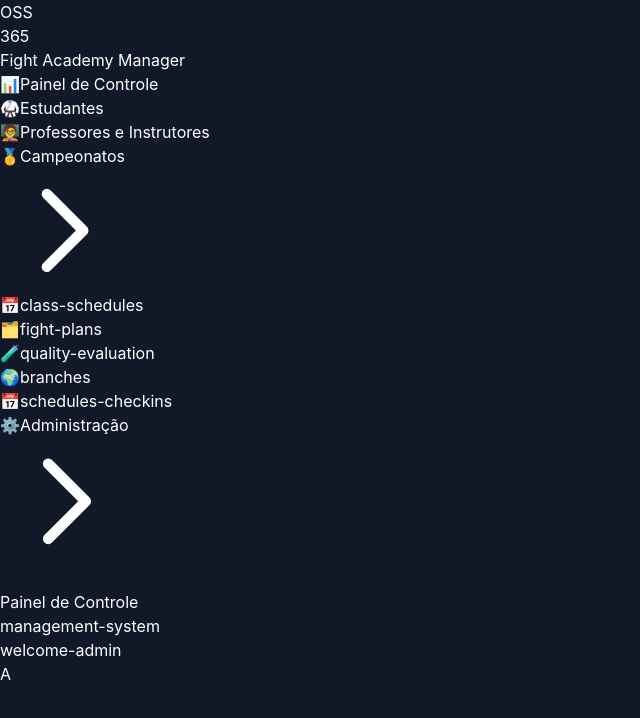
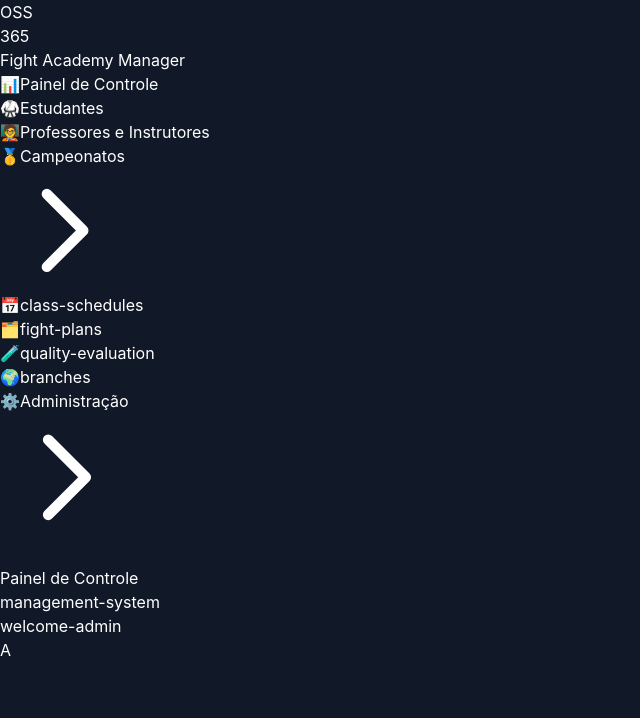
Before and after one commit to tonisvasconcelos/jiu-jitsu-academy-manager, a React (Vite) app: page /jiu-jitsu-academy-manager/admin in a window 1280 px wide. Shown: the top 718 px of the page, without its empty margins (0-640 px from the left). Built offline with nearby package versions, Linux system fonts and the light colour scheme.

Commit message:
Remove schedules-checkins menu item from sidebar
- Remove 'schedules-checkins' menu item from sidebar navigation
- Remove corresponding route from App.tsx routing
- Clean up navigation structure by removing unused menu item
- Maintain proper menu item ordering and spacing

```diff
--- a/src/App.tsx
+++ b/src/App.tsx
@@ -209,7 +209,6 @@ function App() {
 
                             <Route path="/quality" element={<div className="p-6">Quality & Evaluation</div>} />
                             <Route path="/branches" element={<Branches />} />
-                            <Route path="/schedules" element={<div className="p-6">Schedules & Check-Ins</div>} />
 
                             {/* Sub-menu Routes - Branches */}
                             <Route path="/branches/registration" element={<BranchRegistration />} />
--- a/src/components/Sidebar.tsx
+++ b/src/components/Sidebar.tsx
@@ -91,7 +91,6 @@ const Sidebar: React.FC<SidebarProps> = ({ collapsed, onToggle }) => {
     { id: 'fight-plans', title: t('fight-plans'), icon: '🗂️', path: '/fight-plans' },
     { id: 'quality-evaluation', title: t('quality-evaluation'), icon: '🧪', path: '/quality' },
     { id: 'branches', title: t('branches'), icon: '🌍', path: '/branches' },
-    { id: 'schedules-checkins', title: t('schedules-checkins'), icon: '📅', path: '/schedules' },
     {
       id: 'administration',
       title: t('administration'),
```
Also changed, not shown: 3 other files (tests, documents, lock files or other folders).
